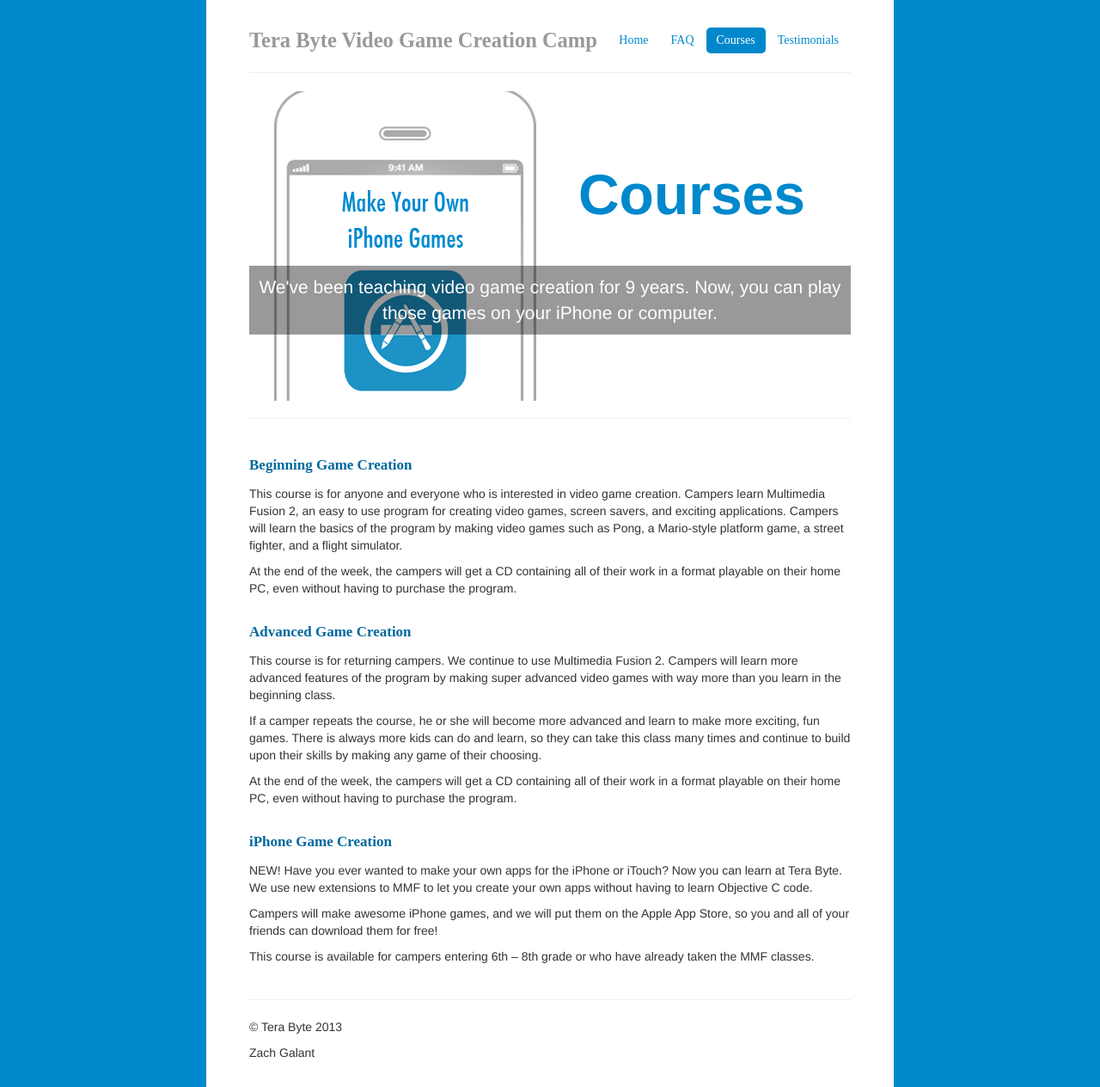
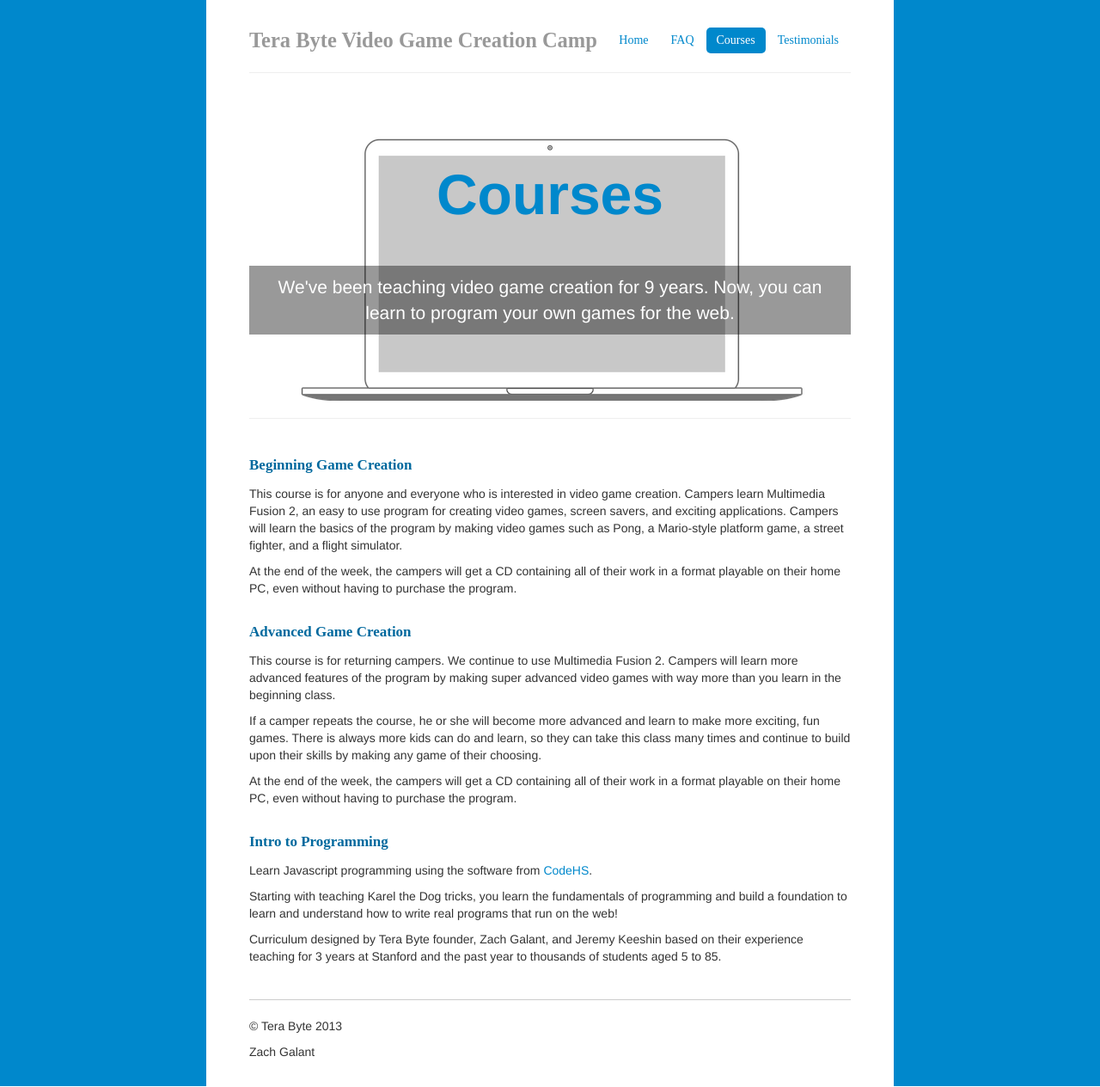
Before and after one commit to zgalant/terabyte, a PHP site: page /courses.html in a window 1280 px wide. Shown: the whole page at 86% size. Run offline with PHP 8.4, Linux system fonts and the light colour scheme.

Commit message:
update with codehs info. remove iphone info

```diff
--- a/courses.html
+++ b/courses.html
@@ -44,7 +44,7 @@
         <h1>Courses</h1>
         <p class="lead">
           We've been teaching video game creation for 9 years.
-          Now, you can play those games on your iPhone or computer.
+          Now, you can learn to program your own games for the web.
         </p>
         <!-- <a class="btn btn-large btn-success" href="#">Sign up today</a> -->
       </div>
@@ -83,37 +83,22 @@
             a format playable on their home PC, even without having to purchase the program.
           </p>
 
-          <h4>iPhone Game Creation</h4>
+          <h4>Intro to Programming</h4>
           <p>
-            NEW! Have you ever wanted to make your own apps for the iPhone or iTouch?
-            Now you can learn at Tera Byte. We use new extensions to MMF to let you create
-            your own apps without having to learn Objective C code.
+            Learn Javascript programming using the software from <a href="http://codehs.com">CodeHS</a>.
           </p>
           <p>
-            Campers will make awesome iPhone games, and we will put them on the Apple App Store,
-            so you and all of your friends can download them for free!
+            Starting with teaching Karel the Dog tricks, you learn the fundamentals of programming
+            and build a foundation to learn and understand how to write real programs that run
+            on the web!
           </p>
           <p>
-            This course is available for campers entering 6th – 8th grade or who have already taken the MMF classes.
+            Curriculum designed by Tera Byte founder, Zach Galant, and Jeremy Keeshin based
+            on their experience teaching for 3 years at Stanford and the past year to thousands
+            of students aged 5 to 85.
           </p>
         </div>
-
-        <!-- <div class="span6">
-          <h4>Play your games on the iPhone</h4>
-          <p>
-            Use state of the art software to develop your own iPhone games.
-            All of your friends can download your games on the App Store.
-          </p>
-
-          <h4>Best Value of Any Computer Camp</h4>
-          <p>At only $399 per week, it's the best value you can find anywhere.</p>
-
-          <h4>No Prerequisites</h4>
-          <p>No experience making games? No problem. We show you the ropes and teach you everything you need.</p>
-        </div> -->
       </div>
-
-      <hr>
 
       <div class="footer">
         <p>&copy; Tera Byte 2013</p>
--- a/css/style.css
+++ b/css/style.css
@@ -38,11 +38,10 @@
   background-image: url("../img/thumbs_up.png");
 }
 .jumbotron.courses {
-  background-image: url("../img/iphone.png");
+  background-image: url("../img/mbair.png");
   padding: 77px 0;
 }
 .jumbotron.courses h1 {
-  margin-left: 330px;
   color: #0088cc;
   text-shadow: none;
 }
@@ -89,3 +88,9 @@
   color: #999;
   font-weight: normal;
 }
+
+.footer {
+  margin-top:15px;
+  padding-top:20px;
+  border-top:1px solid #ccc;
+}
--- a/faq.html
+++ b/faq.html
@@ -71,7 +71,9 @@
 
           <h4>What weeks will Tera Byte be offered?</h4>
           <p>
-            We haven't announced our 2013 weeks yet. Stay tuned.
+            June 3-6<br/>
+            June 10-13<br/>
+            August 19-22
           </p>
 
           <h4>How do I enroll?</h4>
@@ -119,8 +121,6 @@
         </div>
       </div>
 
-      <hr>
-
       <div class="footer">
         <p>&copy; Tera Byte 2013</p>
         <p>Zach Galant</p>
--- a/testimonials.html
+++ b/testimonials.html
@@ -122,8 +122,6 @@
         </div>
       </div>
 
-      <hr>
-
       <div class="footer">
         <p>&copy; Tera Byte 2013</p>
         <p>Zach Galant</p>
```
Also changed, not shown: index.html (+4 -5 lines), img/mbair.png (added).
